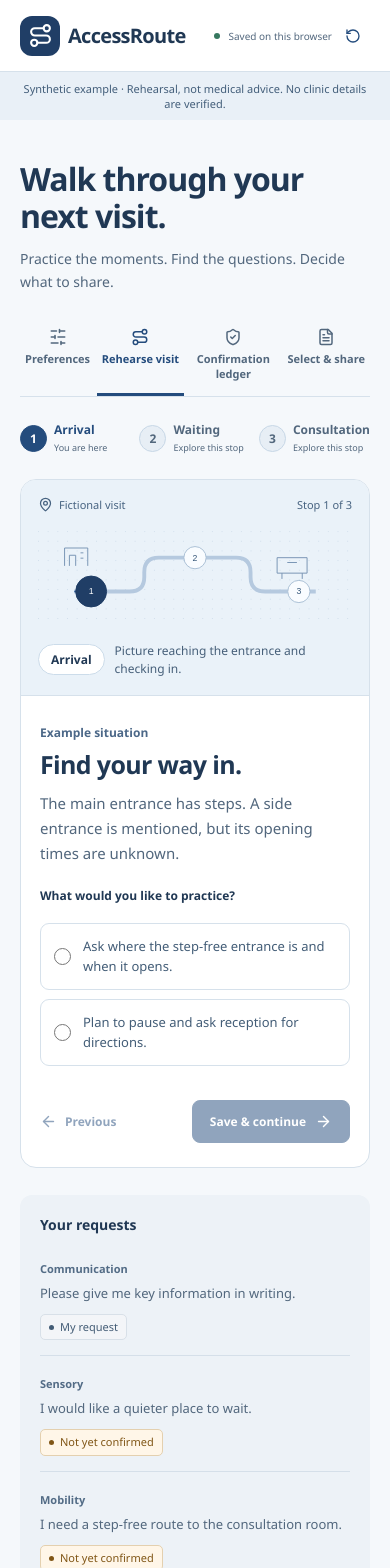
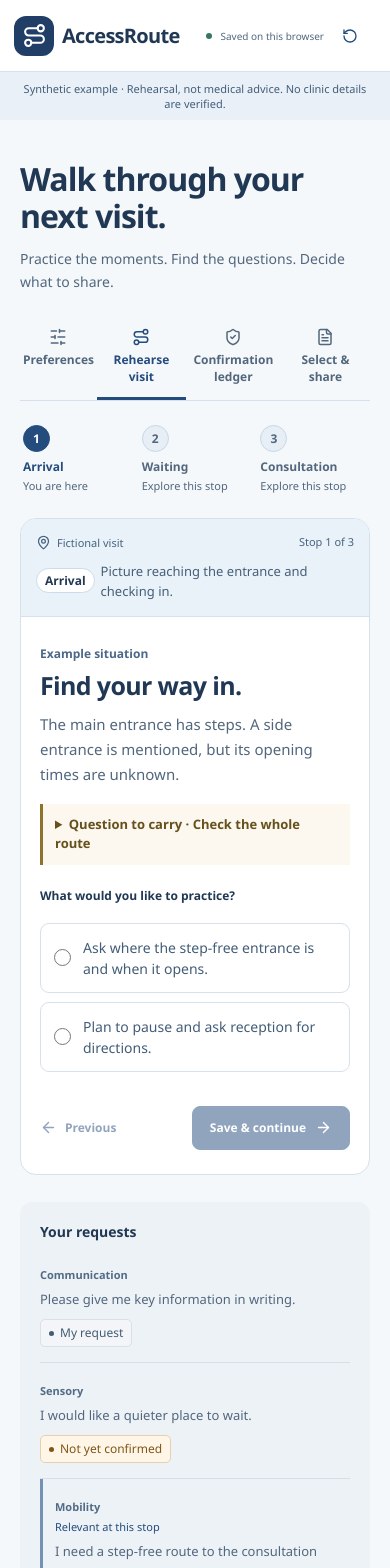
Before and after one commit to sharonbasovich/accessroute, a React (Vite) app: page / in a window 390 px wide. Shown: the top 1568 px of the page. Built offline with nearby package versions, Linux system fonts and the light colour scheme.

Commit message:
Refine route previews and selective sharing affordances

```diff
--- a/src/App.jsx
+++ b/src/App.jsx
@@ -29,6 +29,7 @@ import {
   validateRecord,
   shareText,
   noteText,
+  affectedStagesByRequestId,
 } from "./model";
 function readState() {
   try {
@@ -230,8 +231,11 @@ function Ledger({ state, setState }) {
     </section>
   );
 }
-function Rehearsal({ state, setState, onLedger }) {
+function Rehearsal({ state, setState, onLedger, previewStage }) {
   const st = stages.find((x) => x.id === state.active);
+  const routeStop = stages.find((x) => x.id === previewStage) || st;
+  const previewing = routeStop.id !== st.id;
+  const currentConflict = conflicts(state).find((x) => x.stage === st.id);
   const stageHeading = useRef(null);
   const previousStage = useRef(st.id);
   useEffect(() => {
@@ -252,17 +256,21 @@ function Rehearsal({ state, setState, onLedger }) {
     <>
       <div className="rehearsal-grid">
         <section className="rehearsal">
-          <div className="scene">
+          <div className={"scene " + (previewing ? "previewing" : "")}>
             <div className="scene-top">
               <span>
-                <MapPin size={15} /> Fictional visit
+                <MapPin size={15} />{" "}
+                {previewing ? "Stop preview — not opened" : "Fictional visit"}
               </span>
-              <span>Stop {i + 1} of 3</span>
+              <span>Stop {stages.indexOf(routeStop) + 1} of 3</span>
             </div>
-            <RouteIllustration stage={i} />
+            <RouteIllustration stage={stages.indexOf(routeStop)} />
             <div className="scene-caption">
-              <span>{st.name}</span>
-              <strong>{st.description}</strong>
+              <span>{routeStop.name}</span>
+              <strong>
+                {routeStop.description}
+                {previewing ? " Choose this stop above to open it." : ""}
+              </strong>
             </div>
           </div>
           <div className="scenario">
@@ -271,6 +279,17 @@ function Rehearsal({ state, setState, onLedger }) {
               {st.title}
             </h2>
             <p>{st.question}</p>
+            <details className="stage-check" key={st.id}>
+              <summary>
+                Question to carry ·{" "}
+                {currentConflict?.title || "Keep the pace yours"}
+              </summary>
+              <p>
+                {currentConflict?.text ||
+                  "You can practice asking for a pause or a written recap. A rehearsal does not arrange a service."}
+              </p>
+              <small>Example question, not a fact about your clinic.</small>
+            </details>
             <fieldset>
               <legend>What would you like to practice?</legend>
               {st.options.map((opt) => (
@@ -340,14 +359,31 @@ function Rehearsal({ state, setState, onLedger }) {
             <span className="small-symbol">
               <ShieldCheck size={21} />
             </span>
-            <h2>Your visit, your terms.</h2>
-            <p>A little preparation can make the next conversation clearer.</p>
+            <span className="eyebrow">At this stop · {st.name}</span>
+            <h2>{currentConflict?.title || "Keep the pace yours."}</h2>
+            <p>
+              {currentConflict?.text ||
+                "You can practice asking for a pause or a written recap. A rehearsal does not arrange a service."}
+            </p>
+            <small className="context-boundary">
+              Example question, not a fact about your clinic.
+            </small>
           </div>
           <div className="request-summary">
             <h3>Your requests</h3>
             {state.requests.map((r) => (
-              <div key={r.id}>
+              <div
+                key={r.id}
+                className={
+                  affectedStagesByRequestId[r.id]?.includes(st.id)
+                    ? "related-request"
+                    : ""
+                }
+              >
                 <span>{r.category}</span>
+                {affectedStagesByRequestId[r.id]?.includes(st.id) ? (
+                  <small className="related-label">Relevant at this stop</small>
+                ) : null}
                 <p>{r.text || "No request entered"}</p>
                 <Status value={r.status} />
               </div>
@@ -608,7 +644,54 @@ export default function App() {
   const [view, setView] = useState("rehearsal");
   const [saveError, setSaveError] = useState(false);
   const [reset, setReset] = useState(false);
+  const [previewStage, setPreviewStage] = useState(null);
+  const previewInput = useRef(null);
+  const hoverQuery = useRef(null);
+  if (!hoverQuery.current)
+    hoverQuery.current = matchMedia("(hover:hover) and (pointer:fine)");
   const heading = useRef(null);
+  function clearPreview() {
+    previewInput.current = null;
+    setPreviewStage(null);
+  }
+  function clearPointerPreview() {
+    if (previewInput.current !== "focus") clearPreview();
+  }
+  function previewStop(id, input) {
+    if (input === "pointer" && previewInput.current === "focus") return;
+    previewInput.current = input;
+    setPreviewStage(id);
+  }
+  function pointerPreview(e, id) {
+    if (
+      e.pointerType === "mouse" &&
+      hoverQuery.current.matches &&
+      previewStage !== id
+    )
+      previewStop(id, "pointer");
+  }
+  useEffect(() => {
+    const clear = clearPreview;
+    window.addEventListener("blur", clear);
+    window.addEventListener("pagehide", clear);
+    window.addEventListener("scroll", clearPointerPreview, { passive: true });
+    window.addEventListener("pointercancel", clearPointerPreview);
+    const hover = hoverQuery.current;
+    const motion = matchMedia("(prefers-reduced-motion:reduce)");
+    hover.addEventListener("change", clear);
+    motion.addEventListener("change", clear);
+    return () => {
+      window.removeEventListener("blur", clear);
+      window.removeEventListener("pagehide", clear);
+      window.removeEventListener("scroll", clearPointerPreview);
+      window.removeEventListener("pointercancel", clearPointerPreview);
+      hover.removeEventListener("change", clear);
+      motion.removeEventListener("change", clear);
+    };
+  }, []);
+  useEffect(() => {
+    clearPreview();
+  }, [view, state.active]);
   useEffect(() => {
     try {
       localStorage.setItem(KEY, JSON.stringify(state));
@@ -618,6 +701,7 @@ export default function App() {
     }
   }, [state]);
   function navigate(v) {
+    clearPreview();
     setView(v);
     setTimeout(() => heading.current?.focus(), 0);
   }
@@ -701,7 +785,31 @@ export default function App() {
                 key={s.id}
                 className={state.active === s.id ? "current" : ""}
                 aria-current={state.active === s.id ? "step" : undefined}
-                onClick={() => setState((v) => ({ ...v, active: s.id }))}
+                aria-label={
+                  i +
+                  1 +
+                  " " +
+                  s.name +
+                  ". " +
+                  (state.visited.includes(s.id)
+                    ? "Rehearsed"
+                    : state.active === s.id
+                      ? "You are here"
+                      : "Explore this stop")
+                }
+                aria-describedby={"stage-hint-" + s.id}
+                onPointerEnter={(e) => pointerPreview(e, s.id)}
+                onPointerMove={(e) => pointerPreview(e, s.id)}
+                onPointerLeave={clearPointerPreview}
+                onFocus={() => previewStop(s.id, "focus")}
+                onBlur={clearPreview}
+                onKeyDown={(e) => {
+                  if (e.key === "Escape") clearPreview();
+                }}
+                onClick={() => {
+                  clearPreview();
+                  setState((v) => ({ ...v, active: s.id }));
+                }}
               >
                 <span>
                   {state.visited.includes(s.id) ? <Check size={16} /> : i + 1}
@@ -716,10 +824,21 @@ export default function App() {
                         : "Explore this stop"}
                   </small>
                 </div>
+                <span className="sr-only" id={"stage-hint-" + s.id}>
+                  {s.description} Activate to open this stop. Previewing does
+                  not save a choice.
+                </span>
                 {i < 2 ? <div className="stage-line" /> : null}
               </button>
             ))}
           </nav>
+        ) : null}
+        {view === "rehearsal" ? (
+          <p className="sr-only" role="status" aria-atomic="true">
+            {previewStage && previewStage !== state.active
+              ? `Previewing ${stages.find((s) => s.id === previewStage).name}. ${stages.find((s) => s.id === state.active).name} is still open. Activate the previewed stop to open it.`
+              : `Rehearsing ${stages.find((s) => s.id === state.active).name}.`}
+          </p>
         ) : null}
         {saveError ? (
           <p role="alert" className="error">
@@ -748,6 +867,7 @@ export default function App() {
           <Rehearsal
             state={state}
             setState={setState}
+            previewStage={previewStage}
             onLedger={() => navigate("ledger")}
           />
         )}
--- a/src/styles.css
+++ b/src/styles.css
@@ -8,6 +8,17 @@
   --line: #d6e1eb;
   --muted: #52677d;
   --white: #fff;
+}
+.sr-only {
+  position: absolute !important;
+  width: 1px !important;
+  height: 1px !important;
+  padding: 0 !important;
+  margin: -1px !important;
+  overflow: hidden !important;
+  clip-path: inset(50%);
+  white-space: nowrap;
+  border: 0 !important;
 }
 * {
   box-sizing: border-box;
@@ -1131,3 +1142,255 @@ h2[tabindex="-1"]:focus {
     display: block !important;
   }
 }
+/* Local v2 refinement: a compact, purposeful stop overview. Screen-only changes
+   keep the explicit print allowlist and exported note typography unchanged. */
+@media screen {
+  .reset {
+    min-width: 44px;
+    min-height: 44px;
+    justify-content: center;
+    flex-shrink: 0;
+  }
+  .primary,
+  .secondary {
+    min-height: 44px;
+  }
+  html {
+    scroll-padding-top: 80px;
+  }
+  .workspace-nav {
+    position: sticky;
+    top: 0;
+    z-index: 6;
+    background: #f5f8fb;
+    gap: 24px;
+  }
+  .workspace-nav button {
+    min-height: 52px;
+  }
+  .stage-nav button {
+    min-height: 48px;
+    border-radius: 8px;
+  }
+  .stage-nav button:hover,
+  .stage-nav button:focus-visible {
+    background: #e7eef5;
+  }
+  .stage-nav small {
+    font-size: 12px;
+  }
+  .scene {
+    display: grid;
+    grid-template-columns: minmax(140px, 38%) 1fr;
+    gap: 9px 20px;
+    align-items: center;
+    padding: 17px 25px;
+  }
+  .scene-top {
+    grid-column: 1 / -1;
+    font-size: 12px;
+    min-height: 18px;
+  }
+  .route-art {
+    height: 92px;
+  }
+  .scene-caption {
+    flex-direction: column;
+    align-items: flex-start;
+    gap: 8px;
+  }
+  .scene-caption strong {
+    font-size: 14px;
+    line-height: 1.55;
+  }
+  .scene.previewing {
+    background: #e5eef7;
+    outline: 2px dashed #6e90b6;
+    outline-offset: -5px;
+  }
+  .note-heading {
+    padding: 17px 14px 23px;
+  }
+  .note-heading .eyebrow {
+    display: block;
+    margin-bottom: 9px;
+  }
+  .note-heading h2 {
+    font-size: 22px;
+    max-width: none;
+  }
+  .note-heading p {
+    font-size: 14px;
+  }
+  .context-boundary {
+    display: block;
+    margin-top: 12px;
+  }
+  .related-label {
+    display: block;
+    font-size: 11px;
+    color: #244c7d;
+    margin-top: 3px;
+  }
+  .related-request {
+    border-left: 3px solid #7392b4;
+    padding-left: 12px !important;
+  }
+  .request-summary .status,
+  .status {
+    font-size: 12px;
+  }
+  .stage-check {
+    display: none;
+  }
+  .choice:hover {
+    border-color: #7894b4;
+    background: #f5f8fb;
+  }
+  .choice:focus-within,
+  .share-choice:focus-within {
+    outline: 2px solid #c16819;
+    outline-offset: 3px;
+  }
+  .share-choice {
+    border-radius: 6px;
+    padding-left: 10px;
+    padding-right: 10px;
+  }
+  .share-choice:has(input:checked) {
+    background: #eaf2f9;
+    box-shadow: inset 3px 0 #244c7d;
+  }
+  .primary:active,
+  .secondary:active {
+    transform: translateY(1px);
+  }
+  .primary,
+  .secondary,
+  .choice,
+  .workspace-nav button,
+  .stage-nav button {
+    transition:
+      background-color 120ms ease,
+      border-color 120ms ease;
+  }
+}
+@media screen and (max-width: 760px) {
+  header {
+    padding-left: 14px;
+    padding-right: 14px;
+    gap: 8px;
+  }
+  .brand {
+    flex-shrink: 0;
+  }
+  .local {
+    min-width: 0;
+  }
+  .local > span {
+    flex-shrink: 0;
+  }
+  html {
+    scroll-padding-top: 96px;
+  }
+  .workspace-nav {
+    gap: 0;
+  }
+  .workspace-nav button {
+    min-height: 64px;
+    font-size: 12px;
+    padding: 12px 3px;
+  }
+  .stage-nav {
+    gap: 6px;
+    margin: 18px 0;
+    align-items: stretch;
+  }
+  .stage-nav button {
+    flex-direction: column;
+    align-items: flex-start;
+    justify-content: flex-start;
+    gap: 6px;
+    padding: 6px 3px;
+    min-width: 0;
+    font-size: 12px;
+  }
+  .stage-nav button > span:first-child {
+    width: 27px;
+    height: 27px;
+    margin: 0;
+  }
+  .stage-nav small {
+    font-size: 11px;
+    line-height: 1.4;
+  }
+  .scene {
+    grid-template-columns: minmax(0, 1fr);
+    gap: 9px 13px;
+    padding: 15px;
+  }
+  .route-art {
+    display: none;
+  }
+  .scene-caption {
+    flex-direction: row;
+    align-items: center;
+    gap: 6px;
+  }
+  .scene-caption strong {
+    font-size: 13px;
+  }
+  .scene-caption > span {
+    font-size: 12px;
+    padding: 3px 8px;
+  }
+  .scene-top {
+    font-size: 11px;
+    gap: 12px;
+  }
+  .note-heading {
+    display: none;
+  }
+  .stage-check {
+    display: block;
+    margin-top: 17px;
+    border-left: 3px solid #8d742c;
+    padding: 11px 12px;
+    background: #fcf8ef;
+  }
+  .stage-check summary {
+    cursor: pointer;
+    color: #66501d;
+    font-size: 13px;
+    font-weight: 600;
+    line-height: 1.5;
+  }
+  .stage-check summary:focus-visible {
+    outline: 3px solid #c16819;
+    outline-offset: 4px;
+  }
+  .stage-check p {
+    font-size: 14px;
+    margin: 10px 0;
+  }
+  .choice {
+    font-size: 14px;
+    min-height: 52px;
+  }
+  .share-choice {
+    min-height: 48px;
+  }
+}
+@media (prefers-reduced-motion: reduce) {
+  .primary,
+  .secondary,
+  .choice,
+  .workspace-nav button,
+  .stage-nav button {
+    transition: none;
+  }
+  .primary:active,
+  .secondary:active {
+    transform: none;
+  }
+}
```
